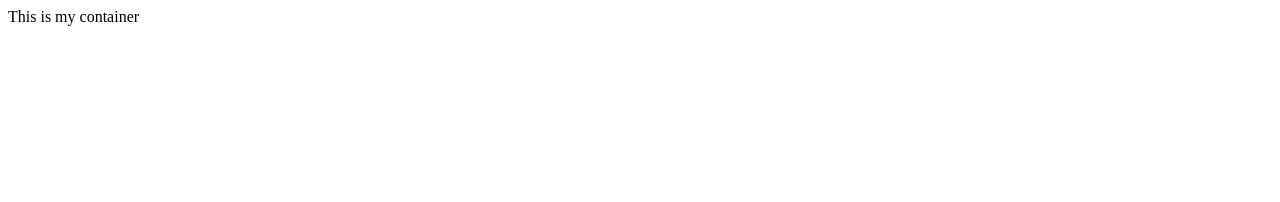
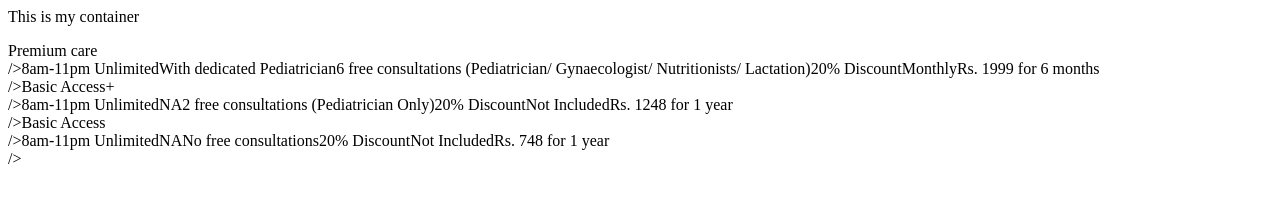
Before and after one commit to Shreyaar12/pricing-frontend, a plain HTML site: page index.html in a window 1280 px wide. Drawn offline with Linux system fonts and the light colour scheme.

Commit message:
json fetched

```diff
--- a/index.html
+++ b/index.html
@@ -8,8 +8,22 @@
 </head>
 <body>
     <div class ="container"> This is my container</div>
+    <p id="data"></p>
     <script>
-        fetch()
+        fetch('./data.json')
+        .then(function (response) {
+            return response.json();
+        })
+        .then(function(data){
+            for(var i=0;i<data.length;i++){
+                document.getElementById("data").innerHTML+=
+                data[i].name +"<br> />"+data[i].Whatsapp + " " + data[i].Basic+ data[i].Private+  data[i].Video+ data[i].Additional+  data[i].Growth+ data[i].Price +"<br> />";
+            }
+        })
+        .catch(function (err){
+            console.log(err);
+        } );
+
         // let jsonObj={
         //     name: "Harry",
         //     channel:"CWH",
```
